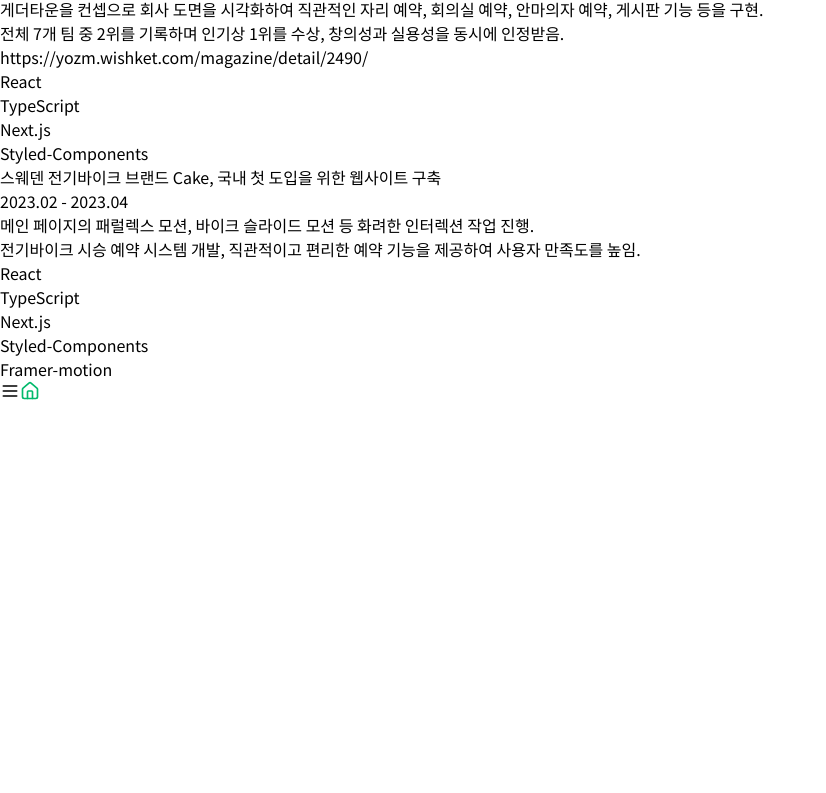
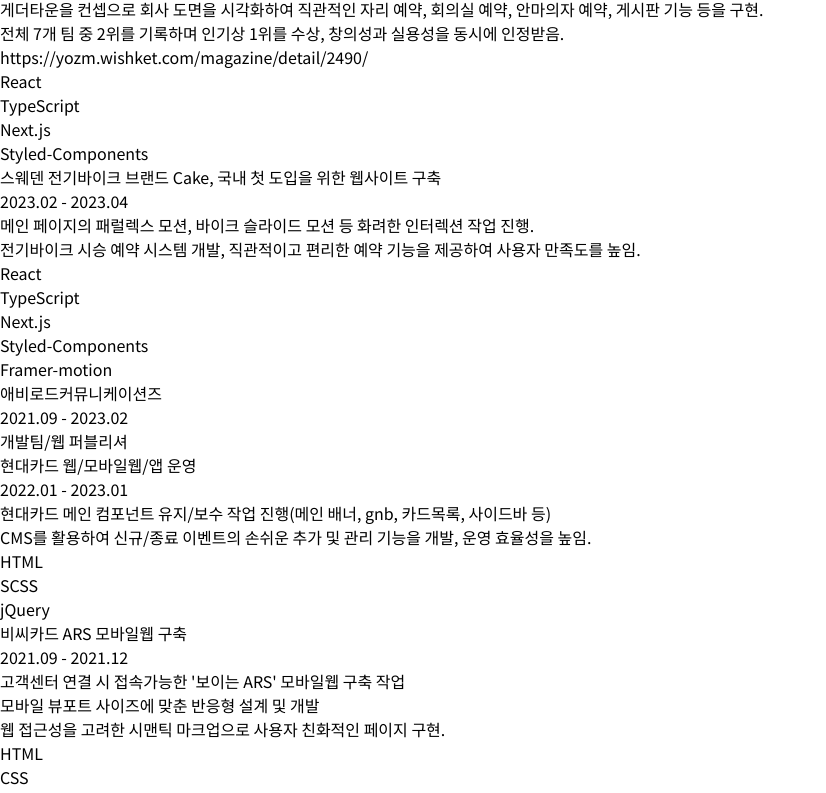
Before and after one commit to Sienna98/portfolio-sieun, a Next.js app: page /Experience in a window 1280 px wide. Shown: the part 1997-2790 px from the top of the page, without its empty margins (0-826 px from the left). Before the commit the page ends 2403 px from the top, so only its background shows below. Built offline with nearby package versions, Linux system fonts and the light colour scheme.

Commit message:
경력 작업 완료

```diff
--- a/src/app/(pages)/(About)/Experience/data/experienceData.ts
+++ b/src/app/(pages)/(About)/Experience/data/experienceData.ts
@@ -1,4 +1,9 @@
 export const ExperienceList = [
+  {
+    title: "퍼플아이오",
+    date: "2023.02 - 현재 재직중",
+    team: "프로젝트 개발팀/프론트개발",
+    contents: [
       {
         title: "BX 프로젝트(코오롱몰 전체 리뉴얼)",
         date: "2024.01 - 2024.09",
@@ -36,7 +41,13 @@
             ],
           },
         ],
-    skills: ["React", "TypeScript", "Next.js", "Styled-Components", "zustand"],
+        skills: [
+          "React",
+          "TypeScript",
+          "Next.js",
+          "Styled-Components",
+          "zustand",
+        ],
       },
       {
         title: "버티컬 사이트(이커머스) 운영/구축 작업",
@@ -111,7 +122,8 @@
         skills: ["React", "TypeScript", "Next.js", "Styled-Components"],
       },
       {
-    title: "스웨덴 전기바이크 브랜드 Cake, 국내 첫 도입을 위한 웹사이트 구축",
+        title:
+          "스웨덴 전기바이크 브랜드 Cake, 국내 첫 도입을 위한 웹사이트 구축",
         date: "2023.02 - 2023.04",
         list: [
           {
@@ -129,4 +141,82 @@
           "Framer-motion",
         ],
       },
+    ],
+  },
+  {
+    title: "애비로드커뮤니케이션즈",
+    date: "2021.09 - 2023.02",
+    team: "개발팀/웹 퍼블리셔",
+    contents: [
+      {
+        title: "현대카드 웹/모바일웹/앱 운영",
+        date: "2022.01 - 2023.01",
+        list: [
+          {
+            contents: [
+              "현대카드 메인 컴포넌트 유지/보수 작업 진행(메인 배너, gnb, 카드목록, 사이드바 등)",
+              "CMS를 활용하여 신규/종료 이벤트의 손쉬운 추가 및 관리 기능을 개발, 운영 효율성을 높임.",
+            ],
+          },
+        ],
+        skills: ["HTML", "SCSS", "jQuery"],
+      },
+      {
+        title: "비씨카드 ARS 모바일웹 구축",
+        date: "2021.09 - 2021.12",
+        list: [
+          {
+            contents: [
+              "고객센터 연결 시 접속가능한 '보이는 ARS' 모바일웹 구축 작업",
+              "모바일 뷰포트 사이즈에 맞춘 반응형 설계 및 개발",
+              "웹 접근성을 고려한 시맨틱 마크업으로 사용자 친화적인 페이지 구현.",
+            ],
+          },
+        ],
+        skills: ["HTML", "CSS", "jQuery"],
+      },
+    ],
+  },
+  {
+    title: "앤스시스템",
+    date: "2021.02 - 2021.08",
+    team: "개발팀/웹 퍼블리셔",
+    contents: [
+      {
+        title: "자사 웹/모바일 퍼블리싱",
+        date: "2021.02 - 2021.08",
+        list: [
+          {
+            contents: [
+              "자사 프로젝트 소개 사이트 퍼블리싱 작업 진행, 사용자가 직관적으로 정보를 확인할 수 있도록 디자인 및 레이아웃 구현.",
+              "자사 신규 앱 퍼블리싱 작업 진행, 사용자 중심의 인터페이스와 기능 구현.",
+            ],
+          },
+        ],
+        skills: ["HTML", "CSS", "jQuery"],
+      },
+      {
+        title: "쇼핑몰 웹사이트 운영",
+        date: "2021.02 - 2021.08",
+        list: [
+          {
+            contents: ["쇼핑몰 웹사이트 운영을 위한 다양한 퍼블리싱 작업 진행"],
+          },
+        ],
+        skills: ["HTML", "CSS", "jQuery", "카페24", "Bootstrap"],
+      },
+      {
+        title: "웹디자인 작업",
+        date: "2021.02 - 2021.08",
+        list: [
+          {
+            contents: [
+              "자사 웹사이트 및 모바일 디자인, 로고 디자인, 배너 디자인 등 브랜드 비주얼을 강화하기 위한 다양한 디자인 작업 진행.",
+            ],
+          },
+        ],
+        skills: ["PhotoShop", "Illustrator", "Adobe XD"],
+      },
+    ],
+  },
 ];
--- a/src/app/(pages)/(About)/Experience/page.tsx
+++ b/src/app/(pages)/(About)/Experience/page.tsx
@@ -2,17 +2,21 @@
 
 const ExperiencePage = () => {
   return (
-    <article className="p-7 min-w-[375px] block md:flex md:p-10 gap-10">
-      <div className="w-full md:w-1/5 min-w-[150px] flex flex-col gap-1">
-        <div className="font-semibold text-xl">퍼플아이오</div>
-        <div className="text-[#969696] text-md">2023.02 - 현재 재직중</div>
-        <div className="text-sm">프로젝트 개발팀/프론트개발</div>
+    <article className="p-7 min-w-[375px] gap-10">
+      {ExperienceList.map((experience, idx) => (
+        <div className="block md:flex md:p-10 gap-3" key={idx}>
+          <div className="mb-10 w-full md:mb-0 md:w-1/5 min-w-[150px] flex flex-col gap-1">
+            <div className="font-semibold text-xl">{experience.title}</div>
+            <div className="text-[#969696] text-md">{experience.date}</div>
+            <div className="text-sm">{experience.team}</div>
           </div>
           <div className="w-full flex flex-col gap-12 md:w-4/5">
-        {ExperienceList.map((experience, idx) => (
-          <div className="mt-7 md:mt-0 flex flex-col gap-2" key={idx}>
+            {experience.contents.map((experience, idx) => (
+              <div className="flex flex-col gap-2" key={idx}>
                 <h3 className="font-semibold text-lg">{experience.title}</h3>
-            <span className="text-[#969696] text-md">{experience.date}</span>
+                <span className="text-[#969696] text-md">
+                  {experience.date}
+                </span>
                 <div className="mt-2">
                   <ul className="flex flex-col gap-3 pl-3">
                     {experience.list.map((contents, idx) => (
@@ -47,6 +51,8 @@
               </div>
             ))}
           </div>
+        </div>
+      ))}
     </article>
   );
 };
```
Lines whose indentation alone changed are shown as unchanged.
